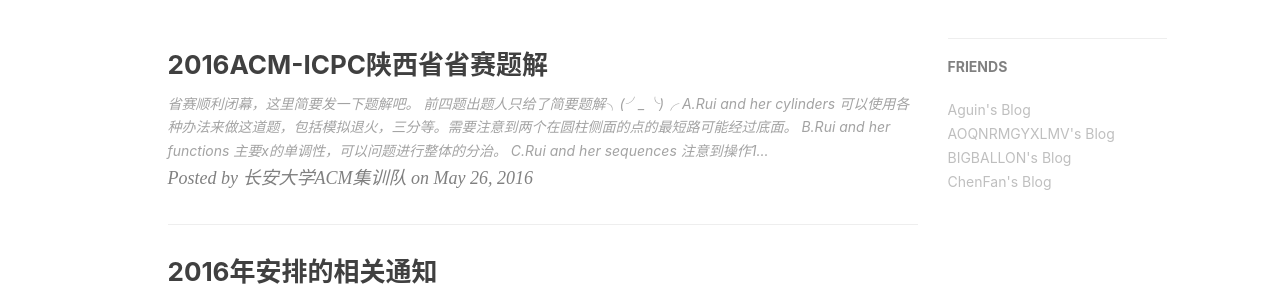
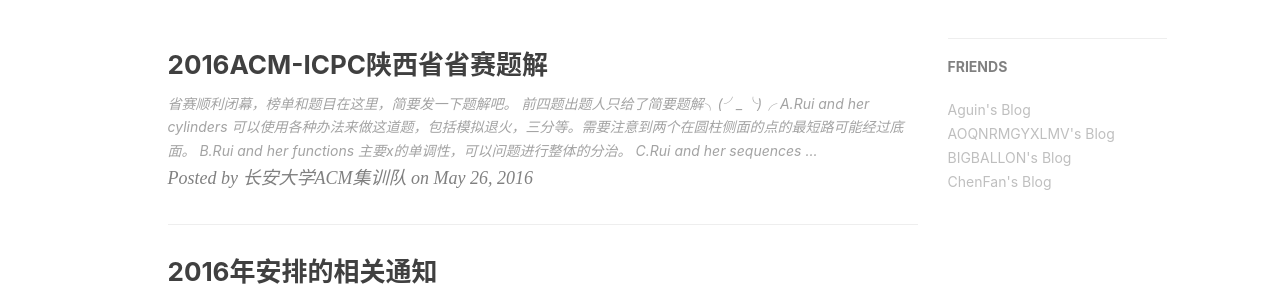
Before and after one commit to chdacm/chdacm.github.io, a Jekyll site: the page built from index.html, in a window 1280 px wide. Shown: the part 508-794 px from the top of the page. Built offline with Jekyll 4.4.1, drawn with Linux system fonts in a browser that asks for light colours; nearby versions of some CDN libraries; the list of posts is cut into pages by our own code; comment, search, counter and statistics services are not loaded; part of the change alters nothing that is shown.

Commit message:
Update post

````diff
--- a/_posts/2016-05-26-shengsai.md
+++ b/_posts/2016-05-26-shengsai.md
@@ -4,7 +4,7 @@ title: 2016ACM-ICPC陕西省省赛题解
 tags: 比赛
 ---
 
-省赛顺利闭幕，这里简要发一下题解吧。
+省赛顺利闭幕，榜单和题目[在这里](http://chdacm.github.io/2016/)，简要发一下题解吧。
 
 前四题出题人只给了简要题解╮(╯_╰)╭
 
@@ -27,6 +27,14 @@ tags: 比赛
 对于任意一对点a,b，假设它们的木棍长度是x,y(x>y)，如果第三边的长度在(x-y,x+y)内就可以组成三角形。于是用cnt[i][j]表示子树i中有多少对木棍满足“与长度为j的木棍可以组成三角形”。那么对所有的点对a,b，设a和b的lca是c，给cnt[c][]的(x-y,x+y)一段加1。然后按各个子树对cnt求和。那么一个子树i中的三角形总数就等于sigma cnt[i][j]，对子树i中所有的木棍长度j。再减去包含重复木棍的三角形，这个也可以用类似的方法算出。
 
 # E.HE
+
+题目本身没啥好说的了，关于几个坑点其实已经在题目原本的描述中和样例数据中给的非常详细了。
+
+赛中评测出来的大部分情况是**行末空格**和**多余的空行（包括最末尾的空行）**没有处理。
+
+这里把数据都贴出来，大家自己回去试试就明白了。
+
+- Input
 
 ```cpp
 1341242 /* --- */23424242
@@ -232,3 +240,200 @@ int main()
     return 0;   /* -- */
 }
 ```
+
+- Output
+
+```cpp
+1341242 23424242
+FoamFile
+{
+    version     2.0;
+    format      ascii;
+    class       dictionary;
+    note        "mesh decomposition control dictionary";
+    object      decomposeParDict;
+}
+numberOfSubdomains  2;
+method          scotch;
+multiLevelCoeffs
+{
+    level0
+    {
+        numberOfSubdomains  64;
+        method scotch;
+    }
+    level1
+    {
+        numberOfSubdomains  4;
+        method scotch;
+    }
+}
+simpleCoeffs
+{
+    n           (2 1 1);
+    delta       0.001;
+}
+hierarchicalCoeffs
+{
+    n           (1 2 1);
+    delta       0.001;
+    order       xyz;
+}
+metisCoeffs
+{
+}
+scotchCoeffs
+{
+}
+manualCoeffs
+{
+    dataFile    "decompositionData";
+}
+structuredCoeffs
+{
+    patches     (movingWall);
+    method      scotch;
+}
+int main()
+{
+    return 0;
+}
+int main()
+{
+}
+#include<stdio.h>
+int main()
+{
+    printf("Helloworld.");
+    return 0;
+}
+#include<stdio.h>
+int main()
+{
+    printf("Helloworld.");
+    return 0;
+}
+#include<iostream>
+int main()
+{
+    return 0;
+}
+#include <iostream>
+#include <cstdio>
+#include <bitset>
+using namespace std;
+int main()
+{
+    bitset<1000> a;
+    a[100]=1;
+    cout << a.count() << endl;
+    cout << a.size() << endl;
+    cout << a.test(1) << endl;
+    cout << a.test(100) << endl;
+    cout << a.any() << endl;
+    cout << a.none() << endl;
+    cout << a.all() << endl;
+    a.set(2);
+    cout << a[2] << endl;
+    a.reset();
+    cout << a.count() << endl;
+    cout << a.none() << endl;
+    a.flip();
+    cout << a.count() << endl;
+    cout << a.all() << endl;
+}
+#include<stdio.h>
+int main()
+{
+    printf("Helloworld.");
+    return 0;
+}
+#include<stdio.h>
+int main()
+{
+    printf("Helloworld.");
+    return 0;
+}
+```
+
+# F.Go
+
+签到题，前面2页都是废话，只要对比每次19*19方格中0和1的个数即可。
+
+# G.CountingStar
+
+大意是给出一个(n+1)*(n+1)的数字方阵，然后针对多个顶点，询问**该顶点**与**(0,0)点**以及**该顶点在x轴上的投影点**所围成的三角形内区域的数字和。
+
+事实上这题的出题思路来自于[2014年北京regional网赛的一题](http://jcf94.com/2014/09/23/2014-09-23-The-2014-ACMICPC-Asia-Regional-Beijing-Online/)
+
+正解的思路是：
+
+二维转一维：将最大1000*1000个点按照斜率排序，对于每次的询问也是按照斜率排序。
+
+之后想象有一根轴，从x轴的0°角开始逆时针扫整个平面，将扫到的点按照x坐标加入树状数组。如果扫到与一条询问线重合时，则对该次询问求sum(x)。这样就能避免了重复操作。把结果按照原始顺序重新输出即可。
+
+不太理解的同学可以画图看一下。
+
+赛中事实上这题的数据较弱，有的同学维护前缀和暴力搞一搞也都过了。
+
+# H.LaserCannon
+
+这题是个非常简单的DP，赛中没有人出真是让我好伤心......
+
+题目大意是：平面上有若干个带权点，用倾斜角为$\alpha$的直线将其分为若干部分，每部分可以得到一 个分值，求一个最大得分。
+
+对于$\alpha$为0或90度的情况进行特判，当斜率为任意值时，可以计算出过每个点的斜角为$\alpha$的直线与y轴的交点，并按照这个交点的y坐标d进行排序。其计算公式为：$d = y – k * x$。
+
+这样就把二维的面问题简化成一维了有木有！！！！！！！
+
+然后很容易就能写出DP方程：
+
+$$
+f(i)=max\{f(j)+\sum_{k=j+1}^{i}value[k]*\sum_{k=j+1}^{i}mul[k]/(i-j)\}
+$$
+
+本来这里还准备设置一个坑点的，即：**同一条直线上的点是不能被分成2个部分分开打掉的**，而数据完全有可能出成分开更优的情况，若是不考虑这点的话也会WA。只是最后我出数据的时候没有把这个部分加上去。
+
+> 然而比赛时没有人做╮(╯_╰)╭
+
+# I.MarsCity
+
+本题是一个裸的最小树形图。
+
+首先构建图，即生成从高建筑到不高于该建筑的其他建筑的有向边。高度最高的建筑就是树形图的中心点，若存在多个相同高度的最高建筑，则需要另外设置一个虚拟的根，从虚拟根向所有最高建筑连有向边，边长设置一个特别大的值即可，最后结束时减掉。
+
+出于省赛难度考虑，本题数据也非常弱。有同学可能担心朱刘算法复杂度不够，事实上标程就是个裸的朱刘算法╮(╯_╰)╭
+
+# J.MagicNum
+
+数位DP。
+
+其实也没啥可说的，这里给出标程中用的状态吧：
+
+dp[i][j][k][p][l][x]
+
+i：第i位；
+
+j：是否比原数字大，0表示小，1表示等，2表示大；
+
+k：mod7的余数；
+
+p：上一位是否是8；
+
+l：这一位是不是0；
+
+x：是否包含2、3、5
+
+# K.Skill
+
+艾教的题解：
+
+>非常简单的模拟题，涉及一点点数学知识。
+>
+>首先考虑最高位是不是1，如果最高位是1，那么满足题目要求的情况有:
+>
+>C(K-1,P-1)*(N-1)^(N-K)种。
+>
+>如果这个数字>=X,说明答案的首位是1，否则答案的首位不是1，X减去这个数字，再来考虑2即可。
+>
+>时间复杂度O(K)，空间复杂度O(1)。
````
